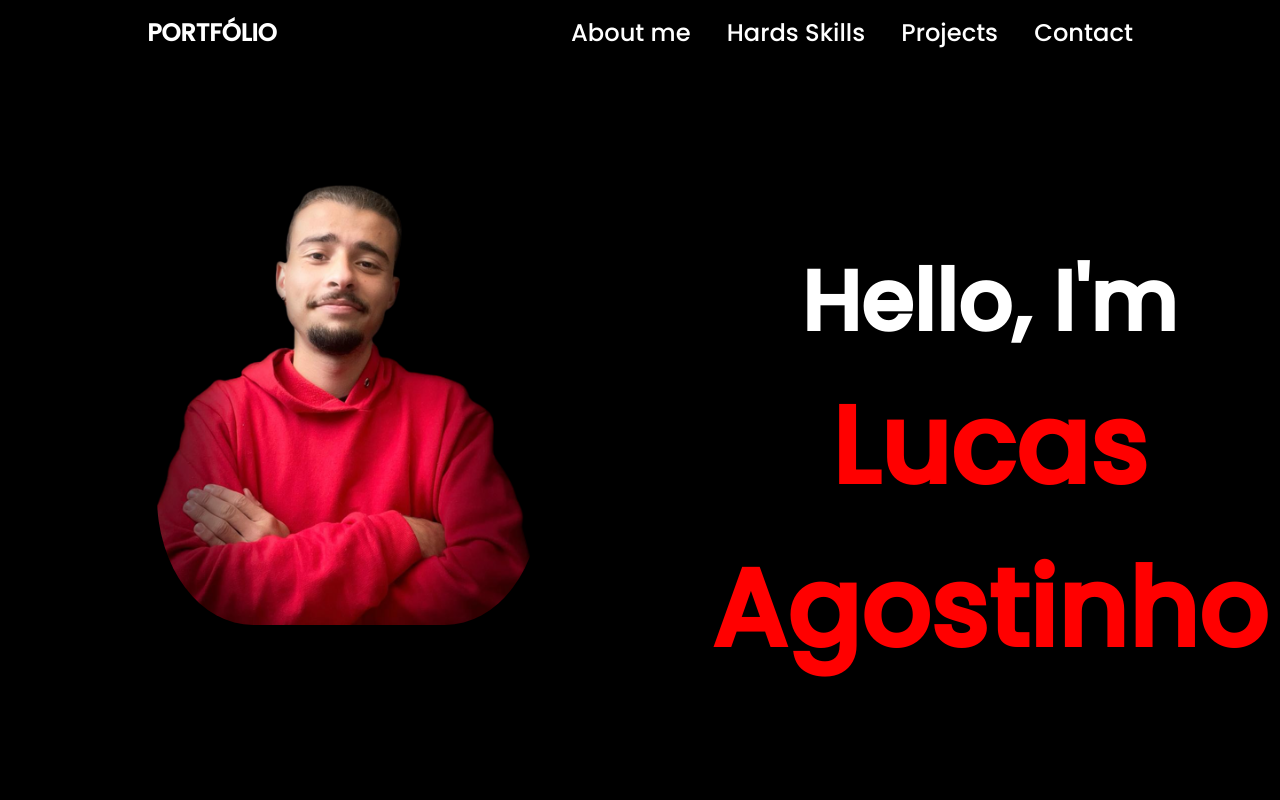
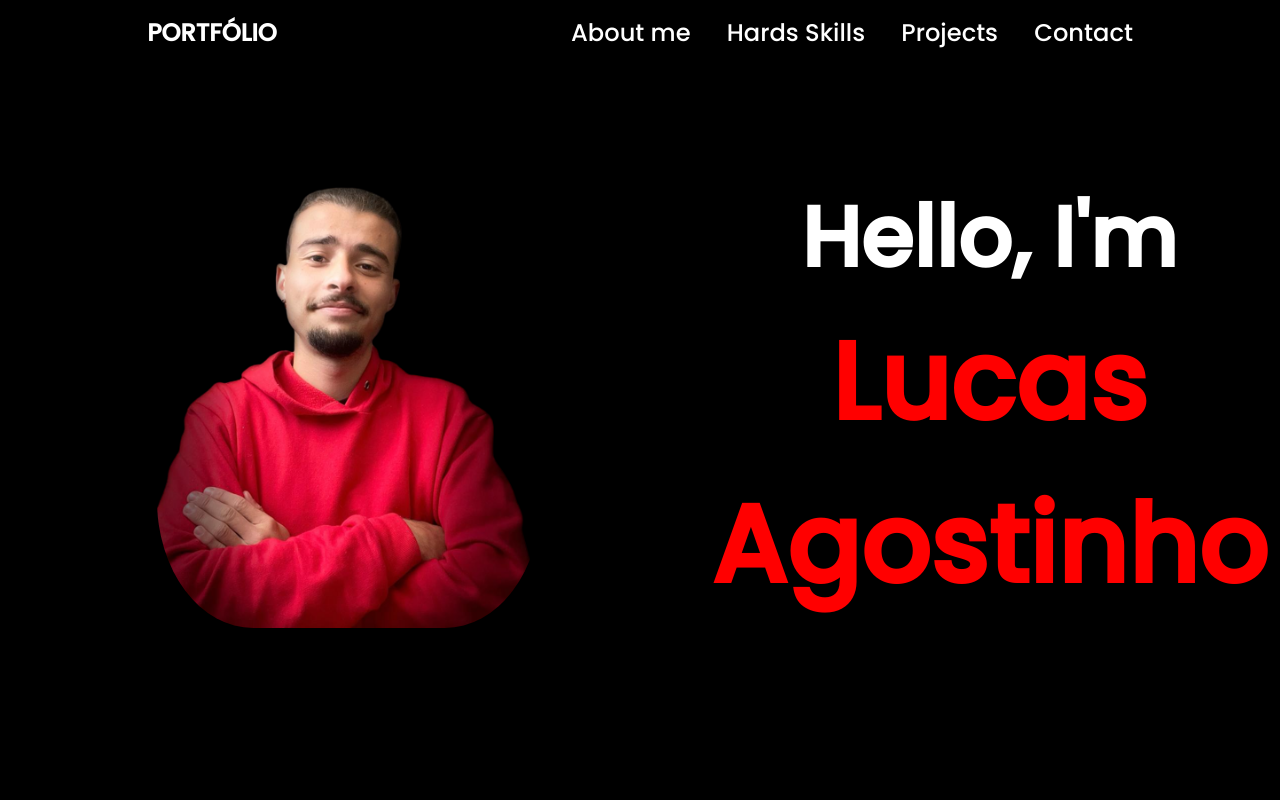
Before and after one commit to LucasBelgamann/Port-lucas, a React (Vite) app in the folder my-vue-app/: page / in a window 1280 px wide. Shown: the top 800 px of the page. Built offline with nearby package versions, Linux system fonts and the light colour scheme.

Commit message:
Rafael o mestre css

```diff
--- a/my-vue-app/src/header/Header.css
+++ b/my-vue-app/src/header/Header.css
@@ -25,6 +25,11 @@ a {
     font-size: 2rem;
 }
 
+.nav_pai {
+    position: fixed;
+    width: 100%;
+}
+
 .nav_brand {
     text-transform: uppercase;
     font-weight: bold;
@@ -47,6 +52,7 @@ a {
     height: 0.2rem;
     margin: 0.4rem;
     background-color: white;
+    transition: 0.4s ease-in;
 }
 
 .nav_toggler {
@@ -71,3 +77,17 @@ a {
 .nav_active {
     transform: translateX(0);
 }
+
+.toggle .line1 {
+    transform: rotate(-45deg) translate(-4px, 5px);
+}
+
+
+.toggle.line2 {
+    opacity: 0;
+}
+
+
+.toggle .line3 {
+    transform: rotate(-45deg) translate(-4px, 5px);
+}
--- a/my-vue-app/src/header/Header.jsx
+++ b/my-vue-app/src/header/Header.jsx
@@ -9,6 +9,7 @@ function NavBar() {
         : setActive('nav_menu');
     }
     return (
+        <div className="nav_pai">
         <nav className="nav">
             <a href="#" className="nav_brand">Portfólio</a>
             <ul className={ active }>
@@ -23,6 +24,7 @@ function NavBar() {
                 <div className="line3"></div>
             </div>
         </nav>
+        </div>
     )
 }
 
--- a/my-vue-app/src/main/Main.css
+++ b/my-vue-app/src/main/Main.css
@@ -1,7 +1,7 @@
 .foto-perfil {
     max-width: 50vw;
     border-radius:  25%;
-    margin: 1% 25% 10%;
+    margin: 15% 25% 10%;
   }
 
   .nav li a {
@@ -39,7 +39,7 @@
   @media screen and (min-width: 1200px) {
     .foto-perfil {
         width: 30vw;
-        margin: -10rem 13rem  5rem;
+        margin: 1rem 13rem  5rem;
     }
     .principal {
         display: flex;
```
